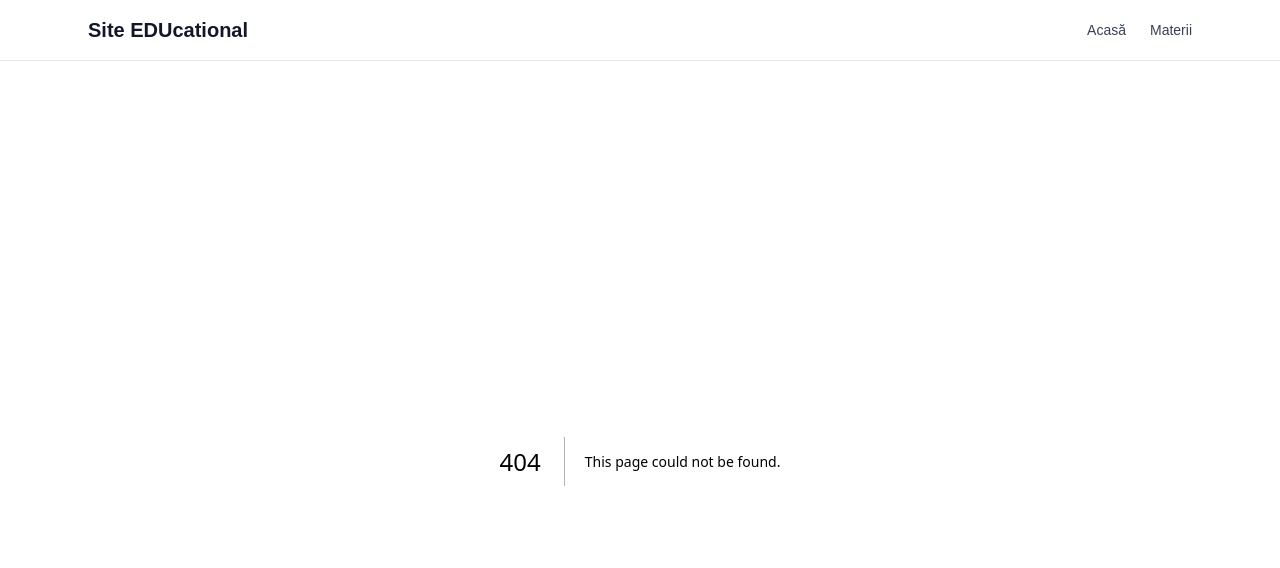
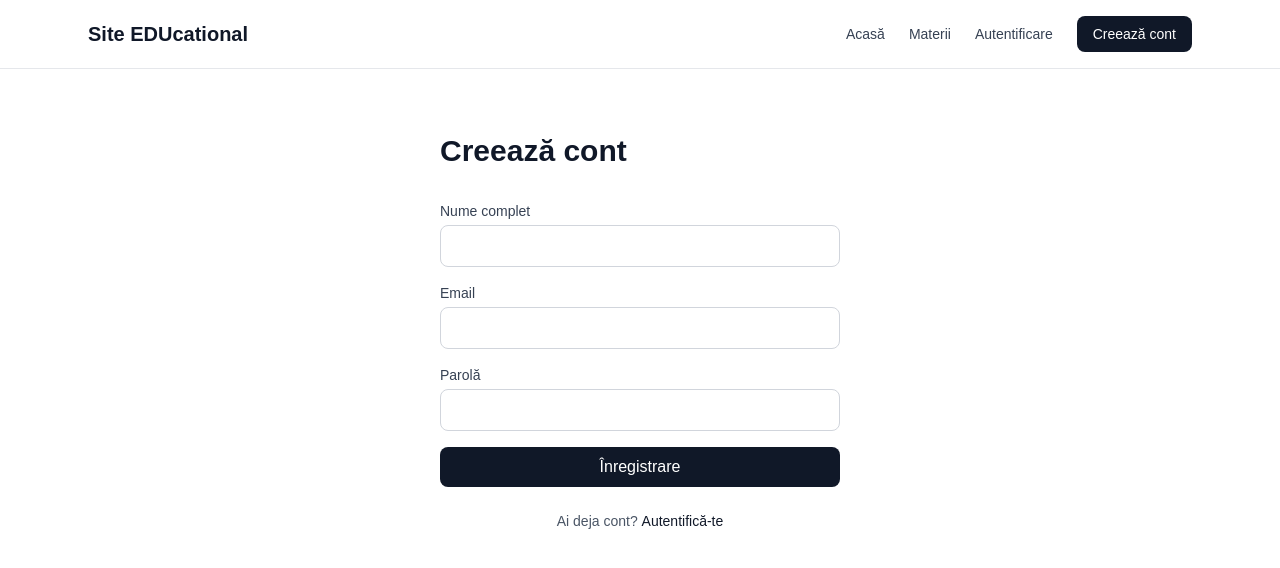
Before and after one commit to MAndrei2308/SiteEDUcational, a Next.js app: page /register in a window 1280 px wide. Before the commit this address had no page. Shown: the top 568 px of the page. Built offline with nearby package versions, Linux system fonts and the light colour scheme; no server answers.

Commit message:
feat: add authenticated navigation and logout

```diff
--- /dev/null
+++ b/src/app/auth/actions.ts
@@ -0,0 +1,56 @@
+"use server";
+
+import { redirect } from "next/navigation";
+import { createClient } from "@/lib/supabase/server";
+
+export async function signUp(formData: FormData) {
+  const supabase = await createClient();
+
+  const email = String(formData.get("email") ?? "");
+  const password = String(formData.get("password") ?? "");
+  const fullName = String(formData.get("fullName") ?? "");
+
+  const { error } = await supabase.auth.signUp({
+    email,
+    password,
+    options: {
+      data: {
+        full_name: fullName,
+      },
+    },
+  });
+
+  if (error) {
+    console.error("Supabase signup error:", error);
+
+    redirect(`/register?error=${encodeURIComponent(error.message)}`);
+  }
+
+  redirect("/login?message=Cont creat cu succes.");
+}
+
+export async function signIn(formData: FormData) {
+  const supabase = await createClient();
+
+  const email = String(formData.get("email") ?? "");
+  const password = String(formData.get("password") ?? "");
+
+  const { error } = await supabase.auth.signInWithPassword({
+    email,
+    password,
+  });
+
+  if (error) {
+    redirect(`/login?error=${encodeURIComponent(error.message)}`);
+  }
+
+  redirect("/dashboard");
+}
+
+export async function signOut() {
+  const supabase = await createClient();
+
+  await supabase.auth.signOut();
+
+  redirect("/");
+}
--- /dev/null
+++ b/src/app/dashboard/page.tsx
@@ -0,0 +1,26 @@
+import { redirect } from "next/navigation";
+import { createClient } from "@/lib/supabase/server";
+
+export default async function DashboardPage() {
+  const supabase = await createClient();
+
+  const {
+    data: { user },
+  } = await supabase.auth.getUser();
+
+  if (!user) {
+    redirect("/login");
+  }
+
+  return (
+    <main className="mx-auto max-w-6xl px-6 py-16">
+      <h1 className="text-3xl font-bold text-gray-900">
+        Dashboard
+      </h1>
+
+      <p className="mt-4 text-gray-600">
+        Ești autentificat ca {user.email}.
+      </p>
+    </main>
+  );
+}
--- /dev/null
+++ b/src/app/login/page.tsx
@@ -0,0 +1,62 @@
+import { signIn } from "@/app/auth/actions";
+import Link from "next/link";
+
+export default function LoginPage() {
+  return (
+    <main className="mx-auto max-w-md px-6 py-16">
+      <h1 className="text-3xl font-bold text-gray-900">
+        Autentificare
+      </h1>
+
+      <form action={signIn} className="mt-8 space-y-4">
+        <div>
+          <label
+            htmlFor="email"
+            className="block text-sm font-medium text-gray-700"
+          >
+            Email
+          </label>
+
+          <input
+            id="email"
+            name="email"
+            type="email"
+            required
+            className="mt-1 w-full rounded-lg border border-gray-300 px-3 py-2"
+          />
+        </div>
+
+        <div>
+          <label
+            htmlFor="password"
+            className="block text-sm font-medium text-gray-700"
+          >
+            Parolă
+          </label>
+
+          <input
+            id="password"
+            name="password"
+            type="password"
+            required
+            className="mt-1 w-full rounded-lg border border-gray-300 px-3 py-2"
+          />
+        </div>
+
+        <button
+          type="submit"
+          className="w-full rounded-lg bg-gray-900 px-4 py-2 font-medium text-white"
+        >
+          Intră în cont
+        </button>
+      </form>
+
+      <p className="mt-6 text-center text-sm text-gray-600">
+        Nu ai cont?{" "}
+        <Link href="/register" className="font-medium text-gray-900 hover:underline">
+            Creează un cont
+        </Link>
+      </p>
+    </main>
+  );
+}
--- /dev/null
+++ b/src/app/register/page.tsx
@@ -0,0 +1,106 @@
+import Link from "next/link";
+import { signUp } from "@/app/auth/actions";
+
+type RegisterPageProps = {
+  searchParams: Promise<{
+    error?: string;
+    message?: string;
+  }>;
+};
+
+export default async function RegisterPage({
+  searchParams,
+}: RegisterPageProps) {
+  const params = await searchParams;
+
+  return (
+    <main className="mx-auto max-w-md px-6 py-16">
+      <h1 className="text-3xl font-bold text-gray-900">
+        Creează cont
+      </h1>
+
+      {params.error && (
+        <div className="mt-6 rounded-lg bg-red-50 px-4 py-3 text-sm text-red-700">
+          {params.error}
+        </div>
+      )}
+
+      {params.message && (
+        <div className="mt-6 rounded-lg bg-green-50 px-4 py-3 text-sm text-green-700">
+          {params.message}
+        </div>
+      )}
+
+      <form action={signUp} className="mt-8 space-y-4">
+        <div>
+          <label
+            htmlFor="fullName"
+            className="block text-sm font-medium text-gray-700"
+          >
+            Nume complet
+          </label>
+
+          <input
+            id="fullName"
+            name="fullName"
+            type="text"
+            required
+            className="mt-1 w-full rounded-lg border border-gray-300 px-3 py-2"
+          />
+        </div>
+
+        <div>
+          <label
+            htmlFor="email"
+            className="block text-sm font-medium text-gray-700"
+          >
+            Email
+          </label>
+
+          <input
+            id="email"
+            name="email"
+            type="email"
+            required
+            className="mt-1 w-full rounded-lg border border-gray-300 px-3 py-2"
+          />
+        </div>
+
+        <div>
+          <label
+            htmlFor="password"
+            className="block text-sm font-medium text-gray-700"
+          >
+            Parolă
+          </label>
+
+          <input
+            id="password"
+            name="password"
+            type="password"
+            required
+            minLength={6}
+            className="mt-1 w-full rounded-lg border border-gray-300 px-3 py-2"
+          />
+        </div>
+
+        <button
+          type="submit"
+          className="w-full rounded-lg bg-gray-900 px-4 py-2 font-medium text-white"
+        >
+          Înregistrare
+        </button>
+      </form>
+
+      <p className="mt-6 text-center text-sm text-gray-600">
+        Ai deja cont?{" "}
+        <Link
+          href="/login"
+          className="font-medium text-gray-900 hover:underline"
+        >
+          Autentifică-te
+        </Link>
+      </p>
+    </main>
+  );
+}
--- a/src/components/Header.tsx
+++ b/src/components/Header.tsx
@@ -1,6 +1,14 @@
 import Link from "next/link";
+import { createClient } from "@/lib/supabase/server";
+import { signOut } from "@/app/auth/actions";
 
-export default function Header() {
+export default async function Header() {
+  const supabase = await createClient();
+
+  const {
+    data: { user },
+  } = await supabase.auth.getUser();
+
   return (
     <header className="border-b border-gray-200 bg-white">
       <div className="mx-auto flex max-w-6xl items-center justify-between px-6 py-4">
@@ -22,6 +30,42 @@ export default function Header() {
           >
             Materii
           </Link>
+
+          {user ? (
+            <>
+              <Link
+                href="/dashboard"
+                className="text-sm font-medium text-gray-700 transition hover:text-gray-900"
+              >
+                Dashboard
+              </Link>
+
+              <form action={signOut}>
+                <button
+                  type="submit"
+                  className="rounded-lg bg-gray-900 px-4 py-2 text-sm font-medium text-white transition hover:bg-gray-700"
+                >
+                  Deconectare
+                </button>
+              </form>
+            </>
+          ) : (
+            <>
+              <Link
+                href="/login"
+                className="text-sm font-medium text-gray-700 transition hover:text-gray-900"
+              >
+                Autentificare
+              </Link>
+
+              <Link
+                href="/register"
+                className="rounded-lg bg-gray-900 px-4 py-2 text-sm font-medium text-white transition hover:bg-gray-700"
+              >
+                Creează cont
+              </Link>
+            </>
+          )}
         </nav>
       </div>
     </header>
```
